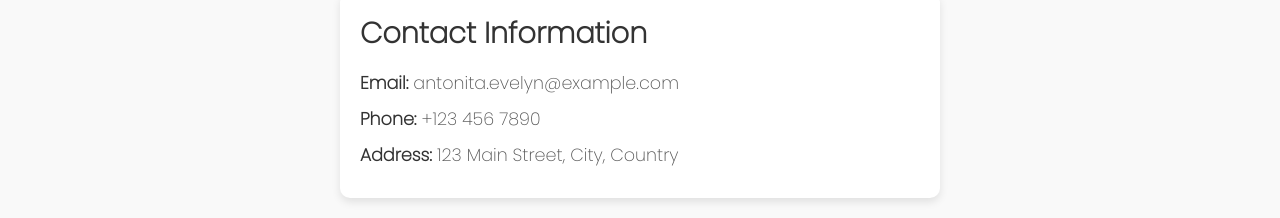
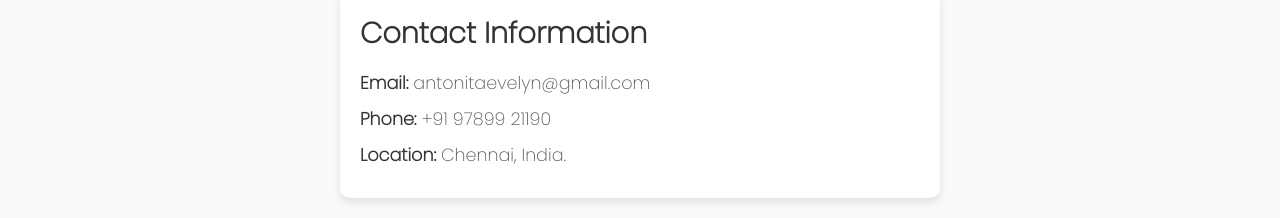
Before and after one commit to AntonitaTheOriginal/Portfolio, a plain HTML site: page index.html in a window 1280 px wide. Shown: the part 2238-2456 px from the top of the page. Drawn offline with Linux system fonts and the light colour scheme.

Commit message:
Update index.html

```diff
--- a/index.html
+++ b/index.html
@@ -120,9 +120,9 @@
             <div class="contact-info">
                 <div class="contact-details">
                     <h2>Contact Information</h2>
-                    <p><strong>Email:</strong> antonita.evelyn@example.com</p>
-                    <p><strong>Phone:</strong> +123 456 7890</p>
-                    <p><strong>Address:</strong> 123 Main Street, City, Country</p>
+                    <p><strong>Email:</strong> antonitaevelyn@gmail.com</p>
+                    <p><strong>Phone:</strong> +91 97899 21190</p>
+                    <p><strong>Location:</strong> Chennai, India.</p>
                 </div>
             </div>
         </div>
```
